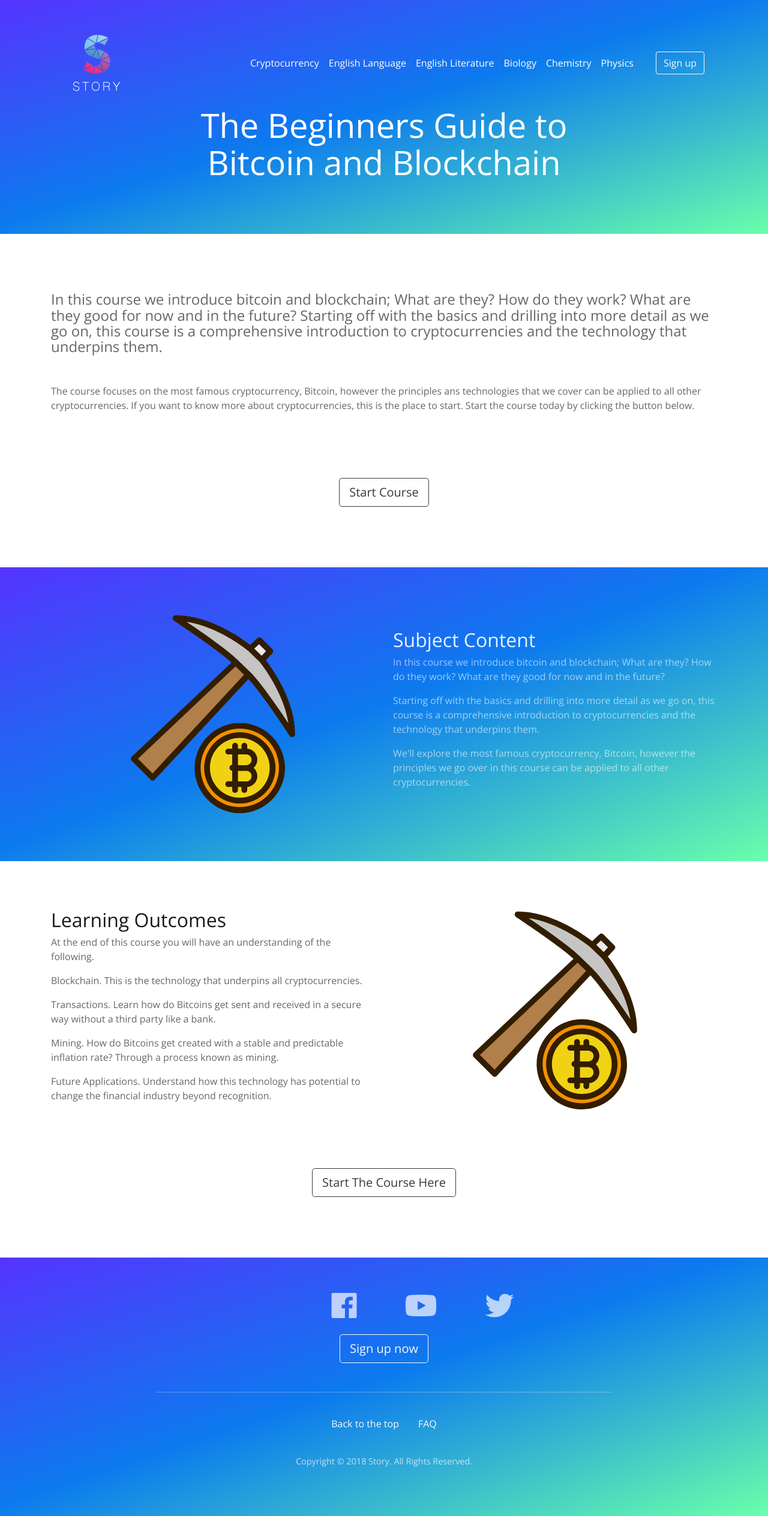
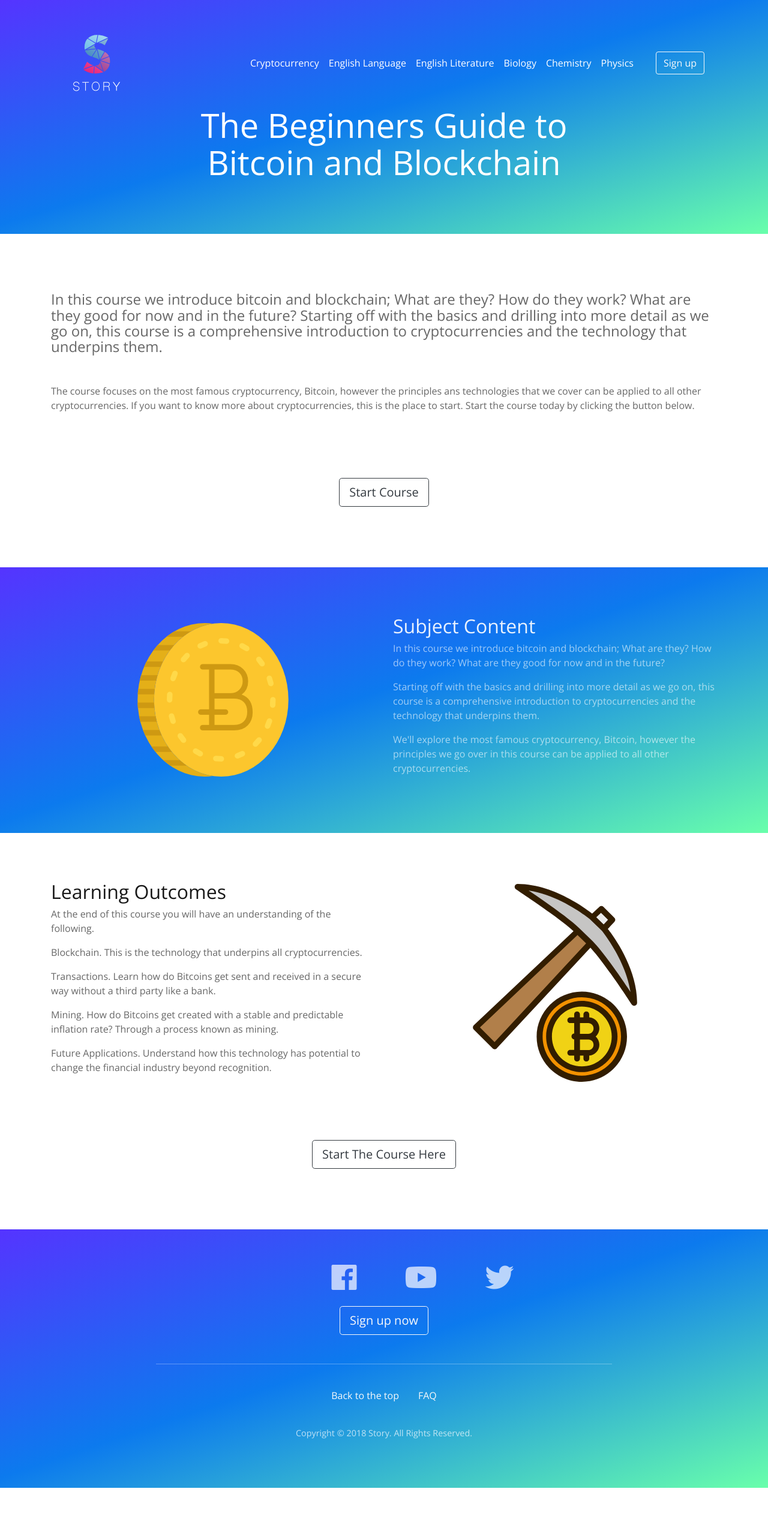
Before and after one commit to story-ai/story-ai.github.io, a Jekyll site: the page built from cryptocurrency.md, in a window 1280 px wide. Shown: the whole page at 60% size. Built offline with Jekyll 4.4.1, drawn with Linux system fonts in a browser that asks for light colours; nearby versions of some CDN libraries; after the commit the page ends 2481 px from its top, so only the background shows below that.

Commit message:
Updated 'cryptocurrency.md' via CloudCannon

```diff
--- a/cryptocurrency.md
+++ b/cryptocurrency.md
@@ -56,7 +56,7 @@ parts:
           cryptocurrencies.
       image:
         alignment: left
-        url: /img/bitcoin.svg
+        url: /img/coin.png
         hoverText: Desk
   - type: section
     content:
```
